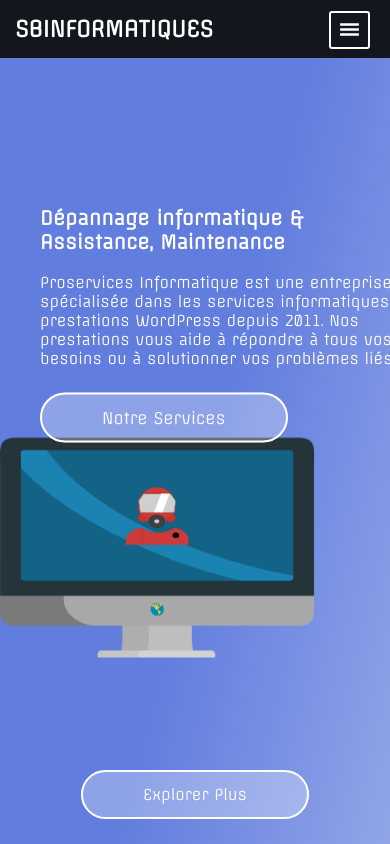
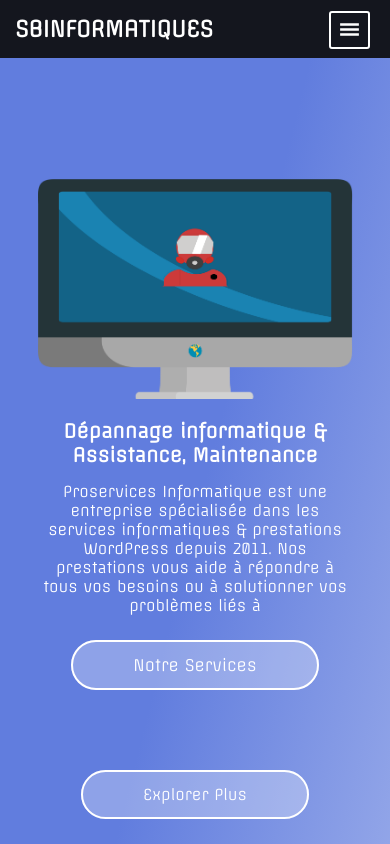
Before and after one commit to onlymachiavelli/sbinformatiques, a Next.js app: page / in a window 390 px wide. Built offline with nearby package versions, Linux system fonts and the light colour scheme.

Commit message:
res phone

```diff
--- a/styles/Home.module.css
+++ b/styles/Home.module.css
@@ -211,6 +211,27 @@
 
 @media (max-width: 794px) {
   .desc {
-    display: block;
+    display: flex;
+    flex-direction: column-reverse;
+    text-align: center;
+    align-items: center;
+
+    justify-content: center;
+  }
+  .image{
+    margin-right: initial !important;
+    margin-bottom: 20px !important;
+  }
+  .article{
+    margin-left: initial !important;
+  }
+  #desc_txt, #desc_title{
+
+    text-align: center;
+    width: 80%;
+    margin:auto;
+  }
+  #desc_txt{
+    margin-top: 15px;
   }
 }
```
